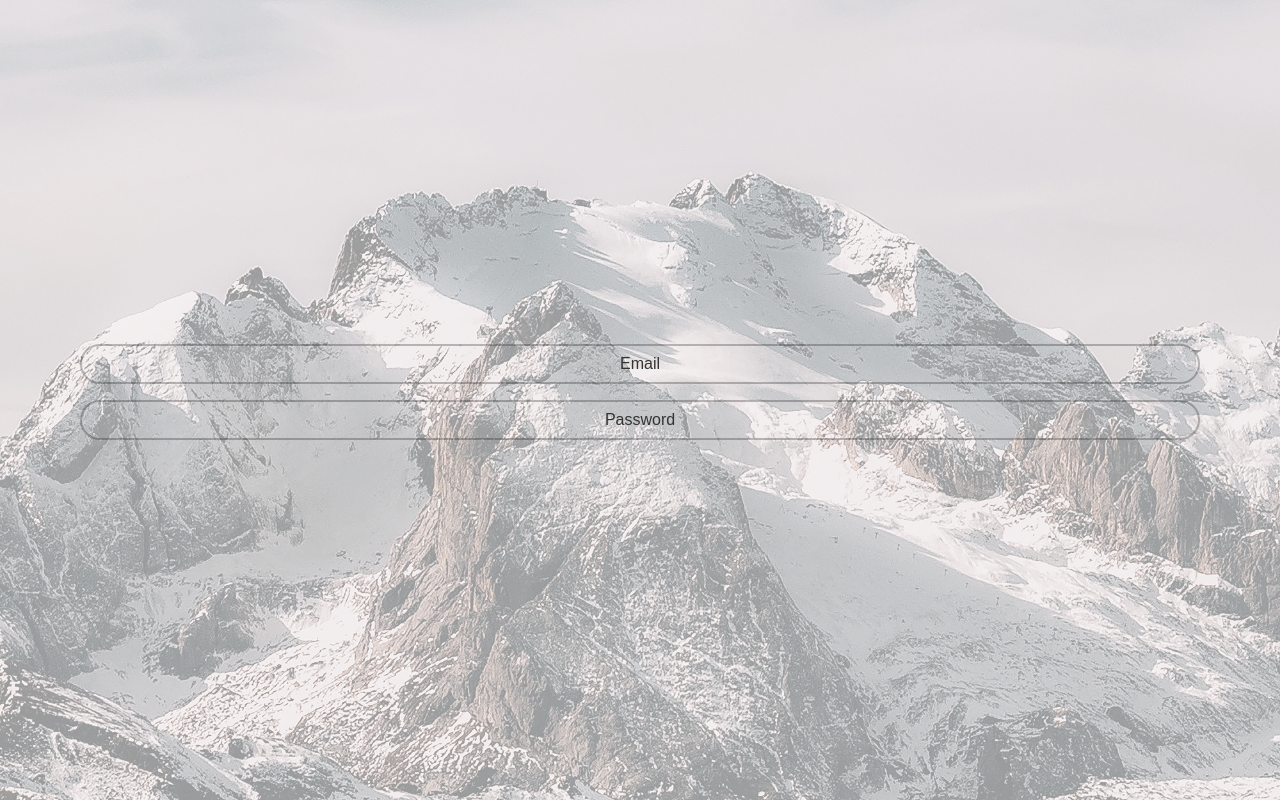
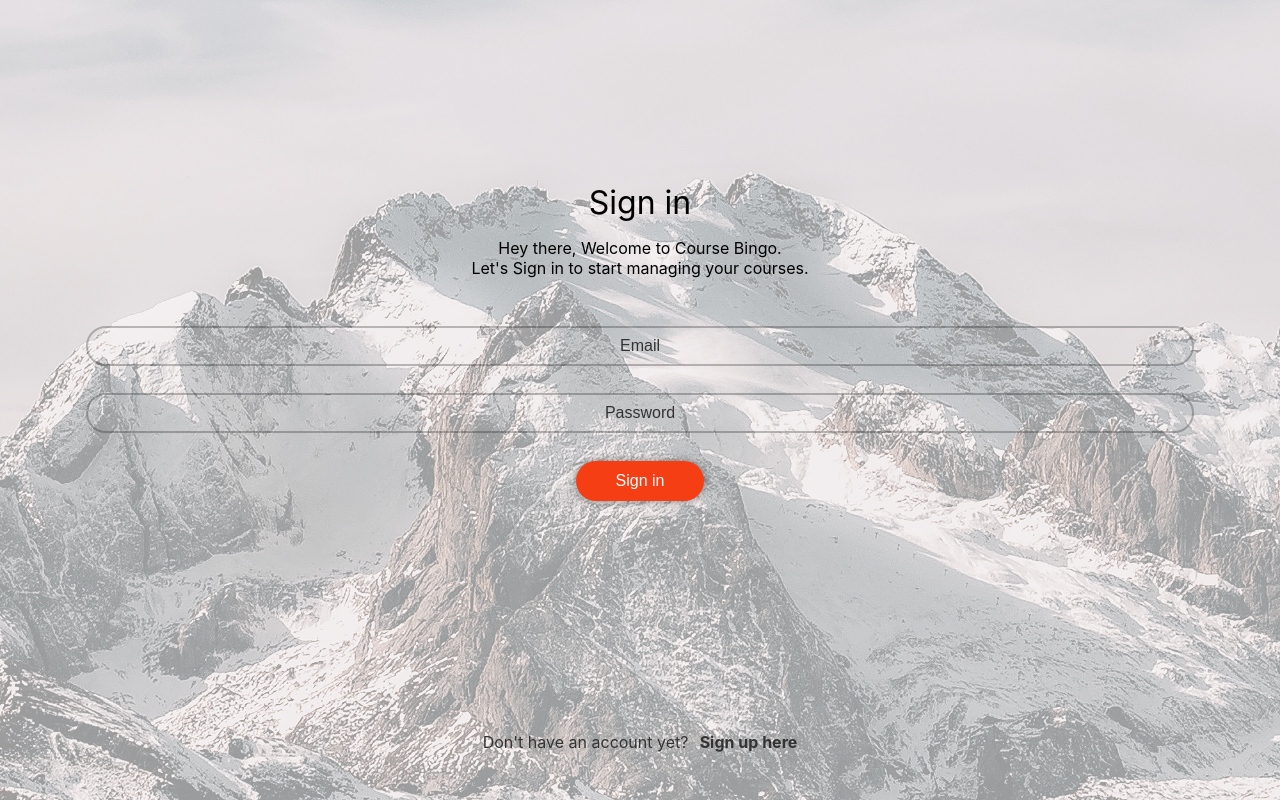
Before and after one commit to barackm/course-bingo, a React (Create React App) app: page / in a window 1280 px wide. Built offline with nearby package versions, Linux system fonts and the light colour scheme.

Commit message:
Finish styling the login page

```diff
--- a/src/assets/css/auth.css
+++ b/src/assets/css/auth.css
@@ -6,6 +6,7 @@
   background-repeat: no-repeat;
   position: relative;
   z-index: 99;
+  justify-content: space-between;
 }
 
 .login-overlay {
@@ -20,6 +21,31 @@
 
 .login-page-main {
   flex: 999;
-  margin-left: 5rem;
-  margin-right: 5rem;
+  margin-left: 6rem;
+  margin-right: 6rem;
 }
+
+.login-header {
+  margin-bottom: 2rem;
+}
+
+.signup-details {
+  margin: 3rem 0;
+  color: var(--dark);
+}
+
+.sign-up-link {
+  margin-left: 0.7rem;
+  color: var(--dark);
+  transition: var(--defaut-transition);
+  font-weight: bold;
+}
+
+.sign-up-link:hover {
+  color: var(--primary);
+}
+
+.login-header h1 {
+  margin: 0;
+  font-weight: 400;
+}
--- a/src/assets/css/inputs.css
+++ b/src/assets/css/inputs.css
@@ -1,14 +1,20 @@
 input {
   border: none;
   background-color: transparent;
+}
+
+button {
+  border: none;
+  cursor: pointer;
 }
 
 .auth-text-input-main-wrapper {
   border: var(--border-width) solid var(--border-light);
   border-radius: var(--input-border-radius);
   padding: var(--input-padding);
-  margin-bottom: 1rem;
+  margin-bottom: 1.7rem;
   transition: var(--default-transition);
+  width: 100%;
 }
 
 .auth-text-input-main-wrapper .input-container input {
@@ -37,3 +43,17 @@
 .auth-input-icon.error {
   color: var(--primary);
 }
+
+.submit-btn-wrapper {
+  background-color: var(--primary);
+  padding: 0.7rem 2.5rem;
+  font-size: var(--input-font-size);
+  color: var(--white);
+  border-radius: var(--input-border-radius);
+  box-shadow: 0 0 10px rgba(0, 0, 0, 0.452);
+  transition: var(--default-transition);
+}
+
+.submit-btn-wrapper:hover {
+  background-color: var(--primary-hover);
+}
--- a/src/assets/css/main.css
+++ b/src/assets/css/main.css
@@ -1,8 +1,13 @@
+/* @import url('https://fonts.googleapis.com/css2?family=Montserrat:ital@1&family=Quicksand:wght@300&display=swap'); */
+@import url('https://fonts.googleapis.com/css2?family=Montserrat:ital@1&family=Quicksand:wght@300;400&display=swap');
+@import url('https://fonts.googleapis.com/css2?family=Montserrat:ital@1&family=Quicksand:wght@300;400;600&display=swap');
+
 :root {
   --dark: #333;
   --black: #111;
   --white: #fff;
-  --primary: #ff7300;
+  --primary: #f63e14;
+  --primary-hover: #f57153;
   --light-weight: 400;
   --dark-light-color: rgb(61, 61, 61);
   --light-color: rgb(187, 187, 187);
@@ -27,7 +32,7 @@
   padding: 0;
   margin: 0;
   box-sizing: border-box;
-  font-family: 'Helvetica Neue', Helvetica, Arial, sans-serif;
+  font-family: 'Quicksand', sans-serif;
 }
 
 ul {
--- a/src/components/auth/Login.jsx
+++ b/src/components/auth/Login.jsx
@@ -1,5 +1,6 @@
 import React, { Component } from 'react';
 import AuthTextInput from '../common/AuthTextInput';
+import SubmitBtn from '../common/SubmitBtn';
 
 class Login extends Component {
   constructor(props) {
@@ -9,9 +10,18 @@
 
   render() {
     return (
-      <div className="login-page-main-container d-flex flex-center">
+      <div className="login-page-main-container d-flex flex-column">
         <div className="login-overlay" />
-        <div className="login-page-main">
+
+        <form className="login-page-main d-flex flex-column flex-center">
+          <div className="login-header d-flex flex-center flex-column text-center">
+            <h1>Sign in</h1>
+            <p>
+              Hey there, Welcome to Course Bingo.
+              <br />
+              Let&apos;s Sign in to start managing your courses.
+            </p>
+          </div>
           <AuthTextInput
             onChange={() => {}}
             placeholder="Email"
@@ -26,6 +36,13 @@
             name="password"
             onChange={() => {}}
           />
+          <SubmitBtn label="Sign in" />
+        </form>
+        <div className="signup-details d-flex flex-center">
+          Don&apos;t have an account yet?
+          <a href="#f" className="sign-up-link">
+            Sign up here
+          </a>
         </div>
       </div>
     );
--- /dev/null
+++ b/src/components/common/SubmitBtn.jsx
@@ -0,0 +1,27 @@
+import React from 'react';
+import PropTypes from 'prop-types';
+
+const SubmitBtn = (props) => {
+  const { label, type, onClick } = props;
+  return (
+    <button
+      type={type === 'button' ? 'button' : 'submit'}
+      className="submit-btn-wrapper"
+      onClick={onClick}
+    >
+      {label}
+    </button>
+  );
+};
+
+SubmitBtn.defaultProps = {
+  type: 'button',
+};
+
+SubmitBtn.propTypes = {
+  label: PropTypes.string.isRequired,
+  type: PropTypes.string,
+  onClick: PropTypes.func.isRequired,
+};
+
+export default SubmitBtn;
```
